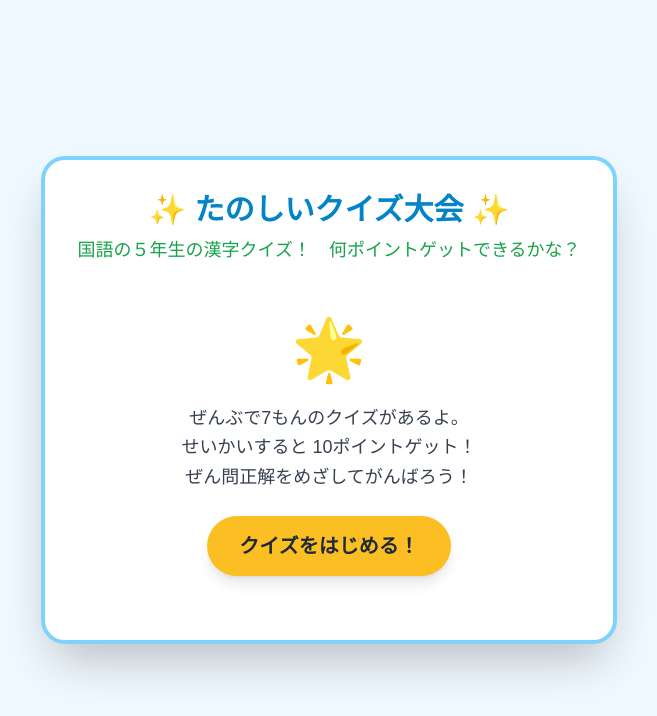
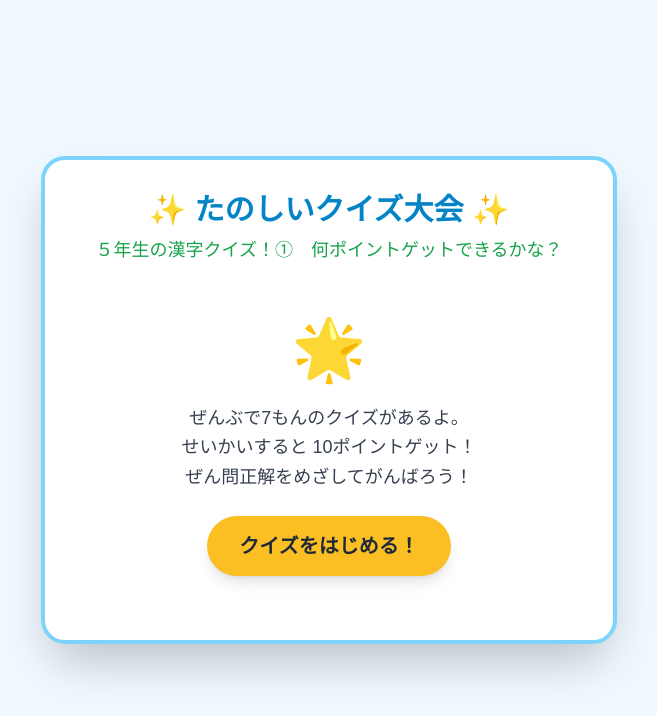
Before and after one commit to tanikawa-es007-alt/Class-website, a plain HTML site: page quiz/kokugo_kanji01.html in a window 1280 px wide. Shown: the whole page, without its empty margins (311-968 px from the left). Drawn offline with nearby package versions, Linux system fonts and the light colour scheme; a web font is replaced by a local one.

Commit message:
Add files via upload

```diff
--- a/quiz/kokugo_kanji01.html
+++ b/quiz/kokugo_kanji01.html
@@ -21,7 +21,7 @@
         <!-- Header / Title -->
         <div class="text-center mb-6">
             <h1 class="text-2xl sm:text-3xl font-bold text-sky-600 mb-2">✨ たのしいクイズ大会 ✨</h1>
-            <p class="text-green-600 text-lg">国語の５年生の漢字クイズ！　何ポイントゲットできるかな？</p>
+            <p class="text-green-600 text-lg">５年生の漢字クイズ！①　何ポイントゲットできるかな？</p>
         </div>
 
         <!-- Start Screen -->
```
Also changed, not shown: quiz/kokugo_kanji02.html (+1 -1 lines).
